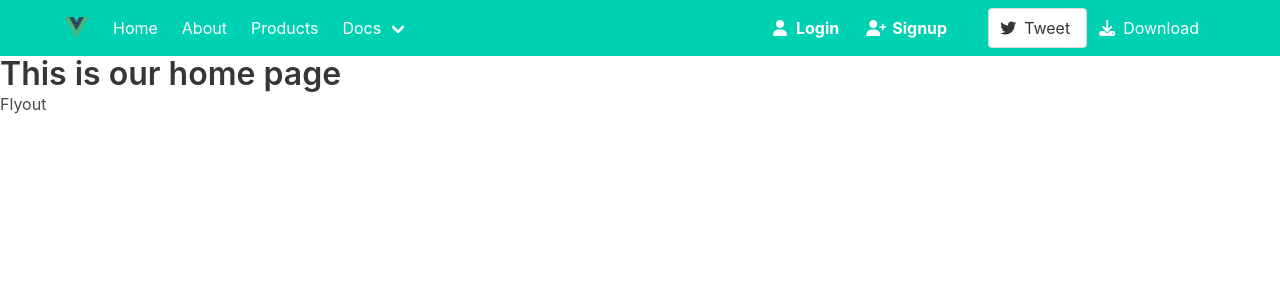
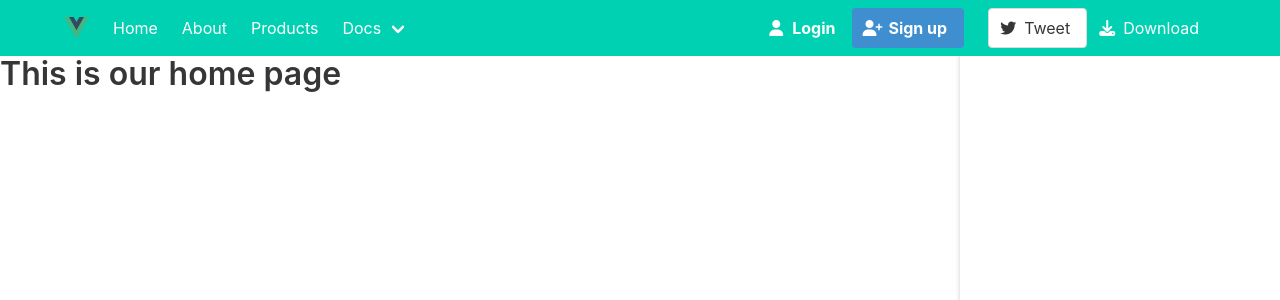
Before and after one commit to RodoJML/CPS493_Web_Server_Programming_InClass, a Vue app in the folder client/: page / in a window 1280 px wide. Shown: the top 300 px of the page. Built offline with nearby package versions, Linux system fonts and the light colour scheme.

Commit message:
updating components

```diff
--- a/client/src/components/Flyout.vue
+++ b/client/src/components/Flyout.vue
@@ -1,18 +1,28 @@
-<template>
-    <div>
-        Flyout
-    </div>
-</template>
-
 <script setup lang="ts">
 
 </script>
 
+<template>
+     <div class="flyout active">
+        <slot />
+    </div>
+</template>
+
 <style scoped>
-    .flyout{
-
+    .flyout {
         position: fixed;
-        top: 0;
+        top: 52px;
+        right: -18rem;
+        width: 20rem;
+        height: calc(100vh - 52px);
+        background-color: white;
+        box-shadow: 0 0 5px 0 rgba(0, 0, 0, 0.2);
+        transition: right 0.5s ease-in-out;
+    }
+    .flyout.active {
+        right: 0;
+    }
+    .flyout:hover {
         right: 0;
     }
 </style>
--- a/client/src/components/LoginBadge.vue
+++ b/client/src/components/LoginBadge.vue
@@ -1,19 +1,17 @@
 
 <script setup lang="ts">
 import { ref } from 'vue';
-import {useSession, login}from '@/model/session';
+import { useSession, login } from '@/model/session';
 const session = useSession();
 
 </script>
 
 
 <template>
-
     <div class="navbar-item" v-if="session.user">
-        Welcome, {{ session.user?.name }}
-        (<a @click=" session.user = null">Logout</a>)
+        Welcome, {{ session.user.name }}
+        (<a @click="session.user = null">logout</a>)
     </div>
-
     <div class="navbar-item" v-else>
         <a class="button is-primary" @click="login">
             <span class="icon">
@@ -21,15 +19,13 @@ const session = useSession();
             </span>
             <strong>Login</strong>
         </a>
-
-        <a class="button is-primary">
+        <a class="button is-info">
             <span class="icon">
                 <i class="fas fa-user-plus"></i>
             </span>
-            <strong>Signup</strong>
+            <strong>Sign up</strong>
         </a>
-
     </div>
 </template>
 
-<style lang="scss" scoped></style>
+<style scoped></style>
```
